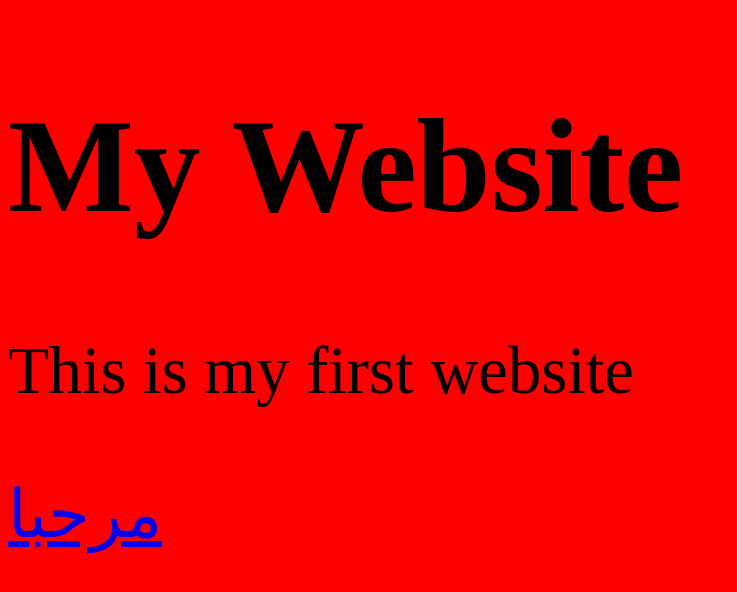
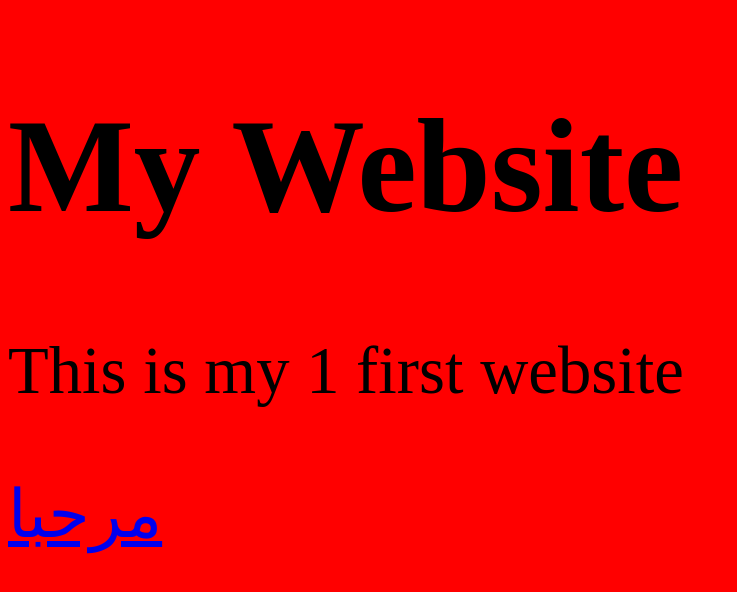
Before and after one commit to HamedAlariqi77/Hamed, a plain HTML site: page h.html in a window 1280 px wide. Shown: the whole page, without its empty margins (0-737 px from the left). Drawn offline with Linux system fonts and the light colour scheme.

Commit message:
Update h.html

```diff
--- a/h.html
+++ b/h.html
@@ -8,7 +8,7 @@
 
     <h1>My Website</h1>
 
-    <p>This is my first website</p>
+    <p>This is my 1 first website</p>
     <a class="but" href="index.html">مرحبا</a>
 
   </body>
```
